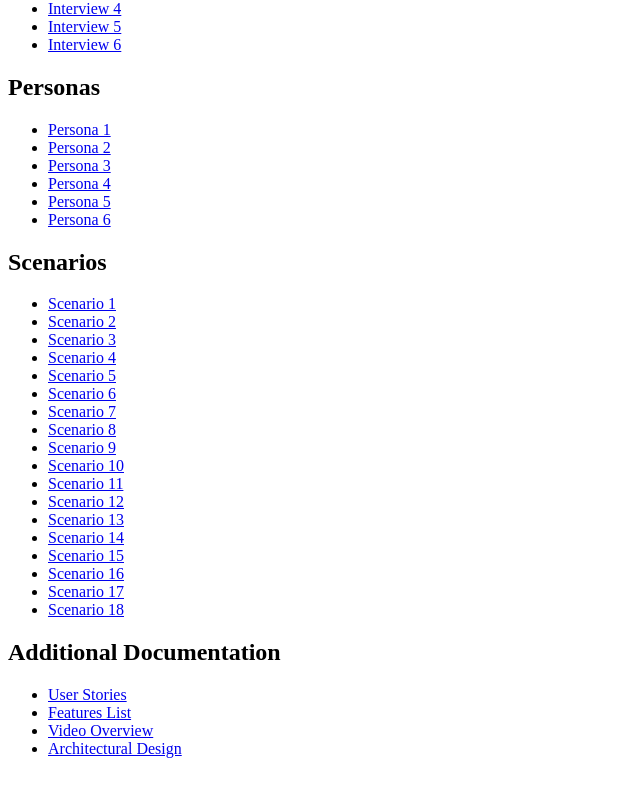
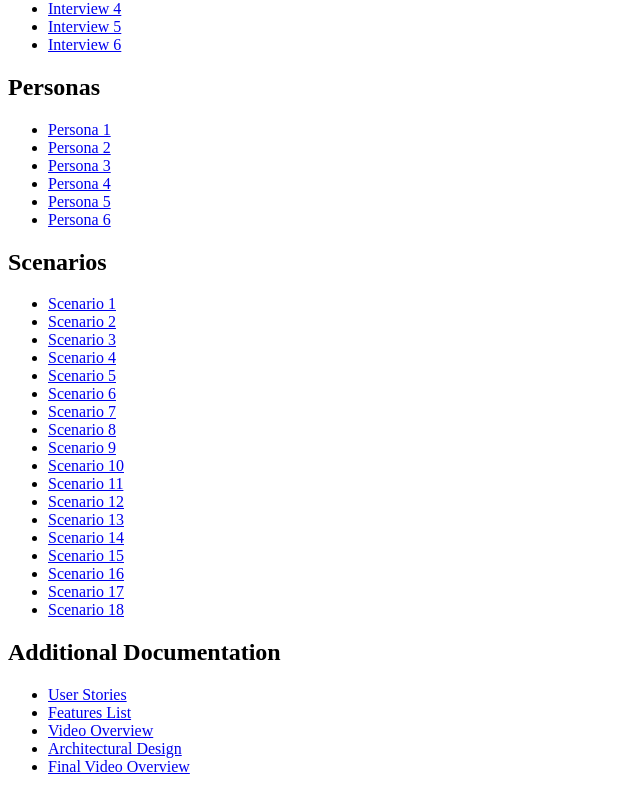
Before and after one commit to reynoldsbrent/DevTeamThree, a React (Create React App) app in the folder frontend/: page /design in a window 1280 px wide. Shown: the part 327-1119 px from the top of the page, without its empty margins (0-640 px from the left). Built offline with nearby package versions, Linux system fonts and the light colour scheme.

Commit message:
Added link to final video overview

```diff
--- a/frontend/src/Pages/DesignArtifacts/DesignArtifacts.tsx
+++ b/frontend/src/Pages/DesignArtifacts/DesignArtifacts.tsx
@@ -59,7 +59,14 @@ const additionalDocs: NavigationItem[] = [
     isExternal: true,
     url: 'https://video.bellarmine.edu/media/1_lo88dpb1'
   },
-  { id: 'architecture', title: 'Architectural Design', path: '/architecture' }
+  { id: 'architecture', title: 'Architectural Design', path: '/architecture' },
+  {
+    id: 'finalvideo',
+    title: 'Final Video Overview',
+    path: '#',
+    isExternal: true,
+    url: 'https://video.bellarmine.edu/media/CS400_DevTeamThree_FinalVideoOverview/1_eqebm4rv'
+  }
 ];
 
 const NavigationSection: React.FC<{
```
